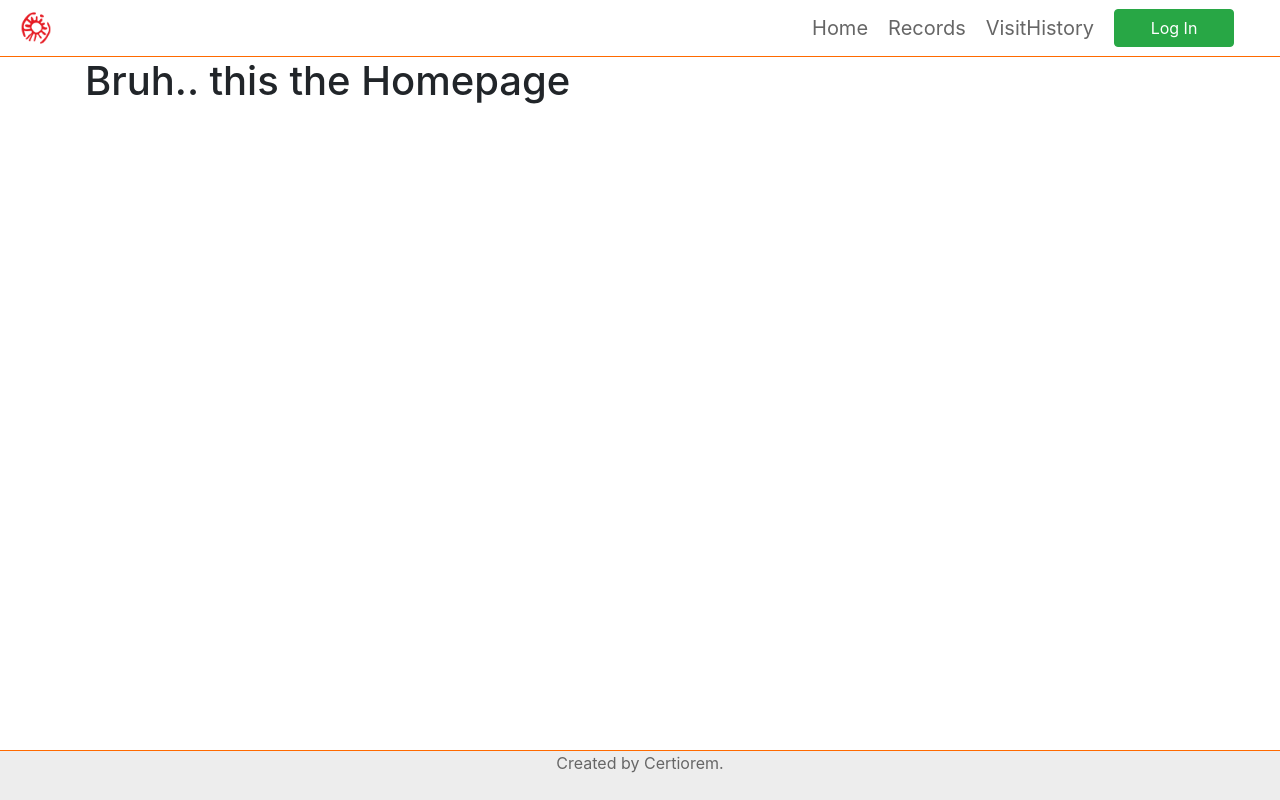
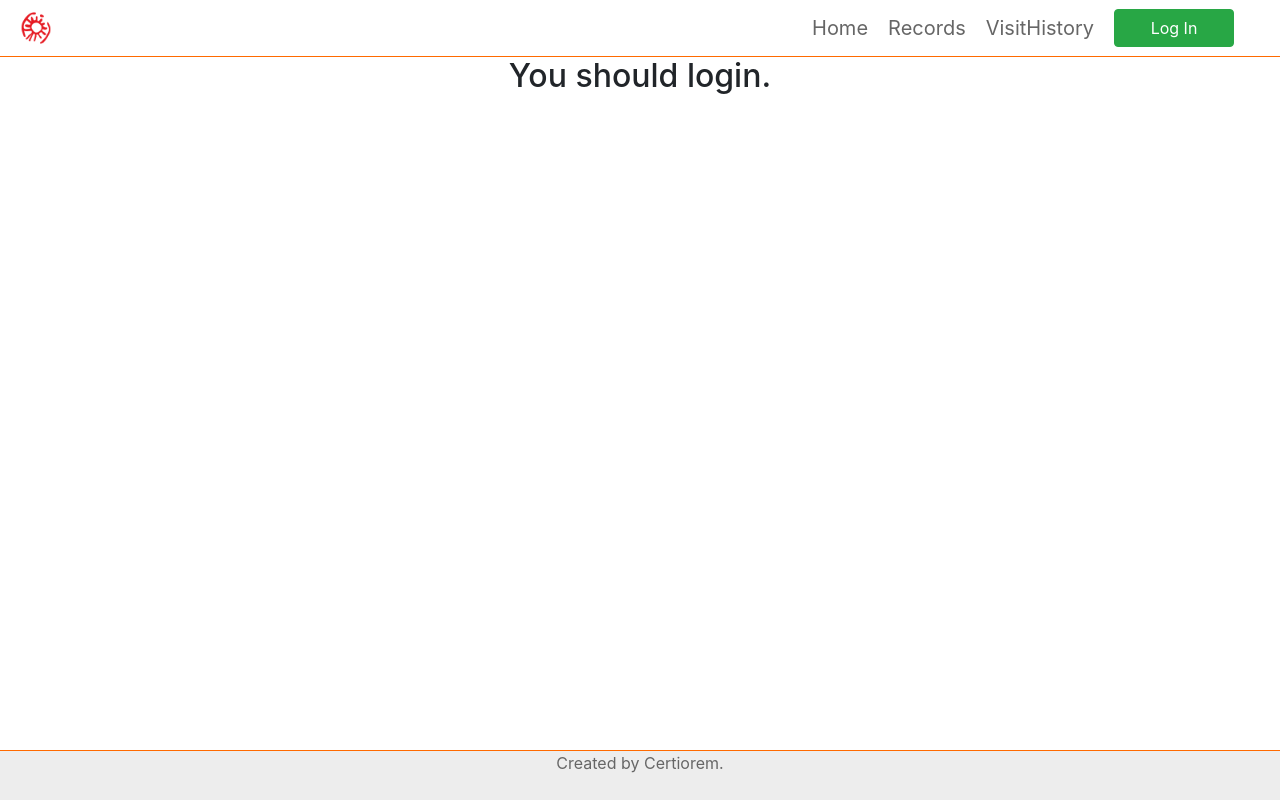
Before and after one commit to davekhaki/siouxparking, a React (Create React App) app in the folder Presentables/seanfrontend/: page / in a window 1280 px wide. Built offline with nearby package versions, Linux system fonts and the light colour scheme.

Commit message:
added some minor changes to the home page

```diff
--- a/Presentables/seanfrontend/src/App.js
+++ b/Presentables/seanfrontend/src/App.js
@@ -33,7 +33,6 @@ function App() {
               path="/visit-history"
               component={VisitHistoryComponent}
             ></Route>
-
           </Switch>
         </div>
         <FooterComponent />
--- a/Presentables/seanfrontend/src/Components/BinderComponent.jsx
+++ b/Presentables/seanfrontend/src/Components/BinderComponent.jsx
@@ -1,21 +1,23 @@
 import React from "react";
 import { useAuth0 } from "@auth0/auth0-react";
-import ListRecordsComponent from "./ListRecordsComponent";
 
 const BinderComponent = () => {
-  const { user, isAuthenticated, isLoading } = useAuth0();
+  const { user, isAuthenticated} = useAuth0();
 
-  if (isLoading) {
-    return <div>Loading...</div>;
+  if (!isAuthenticated) {
+    return <div>
+          <h2 style={{textAlign: "center"}}>You should login.</h2>
+          </div>;
   }
 
   return (
     isAuthenticated && (
       <div>
+        <h1>Welcome</h1>
         <img src={user.picture} alt={user.name} />
         <h2>{user.name}</h2>
         <p>{user.email}</p>
-        <ListRecordsComponent />
+
       </div>
     )
   );
--- a/Presentables/seanfrontend/src/Components/HeaderComponent.jsx
+++ b/Presentables/seanfrontend/src/Components/HeaderComponent.jsx
@@ -2,7 +2,6 @@ import React, { Component } from "react";
 import { Link } from "react-router-dom";
 import LogoutButtonComponent from "../Components/LogoutButtonComponent";
 import LoginButtonComponent from "../Components/LoginButtonComponent";
-import AddRecordsComponent from "../Components/AddRecordsComponent";
 
 
 
--- a/Presentables/seanfrontend/src/Components/HomeComponent.jsx
+++ b/Presentables/seanfrontend/src/Components/HomeComponent.jsx
@@ -1,4 +1,5 @@
 import React, { Component } from "react";
+import BinderComponent from "../Components/BinderComponent";
 
 class HomeComponent extends Component {
   constructor(props) {
@@ -8,7 +9,7 @@ class HomeComponent extends Component {
   render() {
     return (
       <div>
-       <h1>Bruh.. this the Homepage</h1>
+       <BinderComponent/>
       </div>
     );
   }
```
Also changed, not shown: 1 other file (tests, documents, lock files or other folders).
